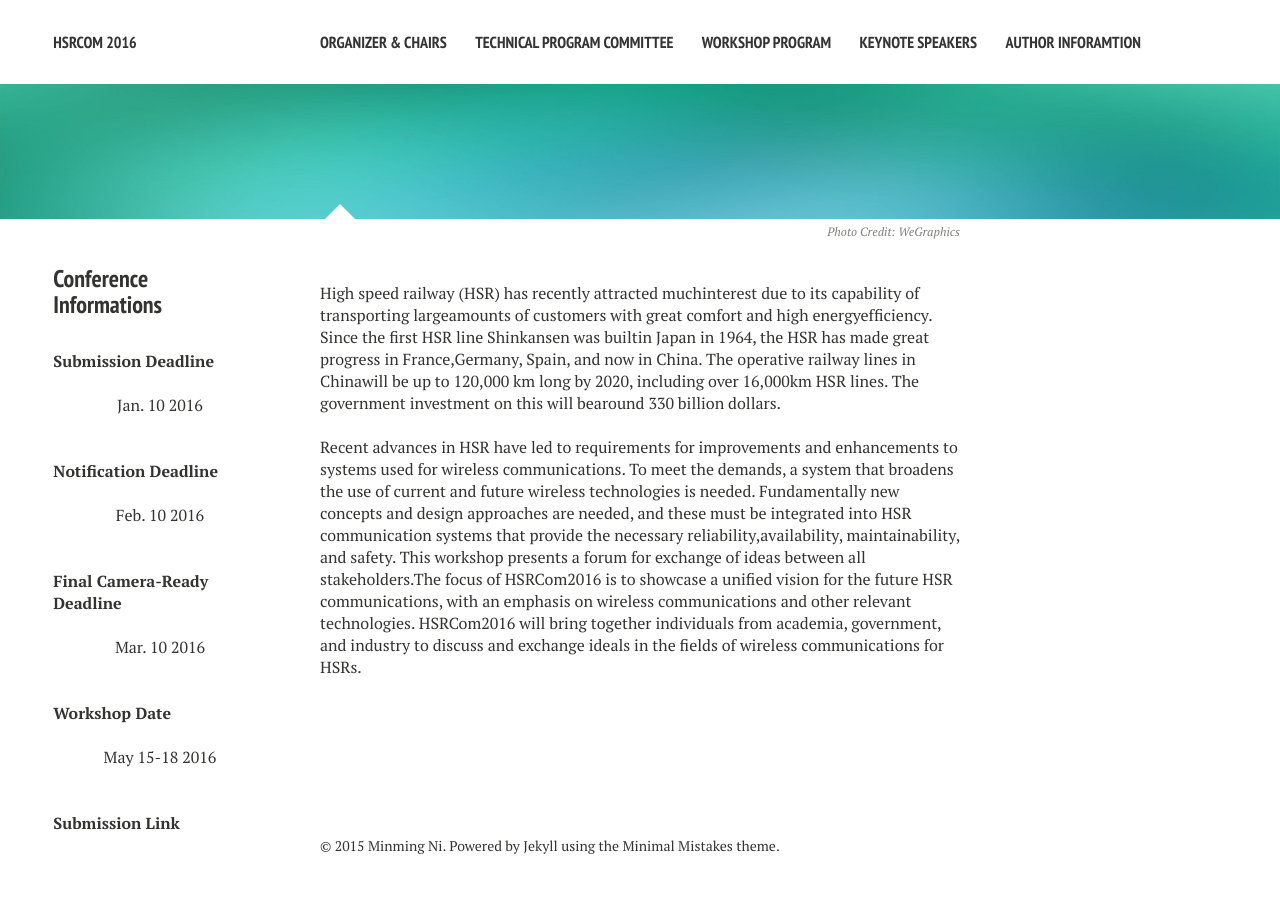
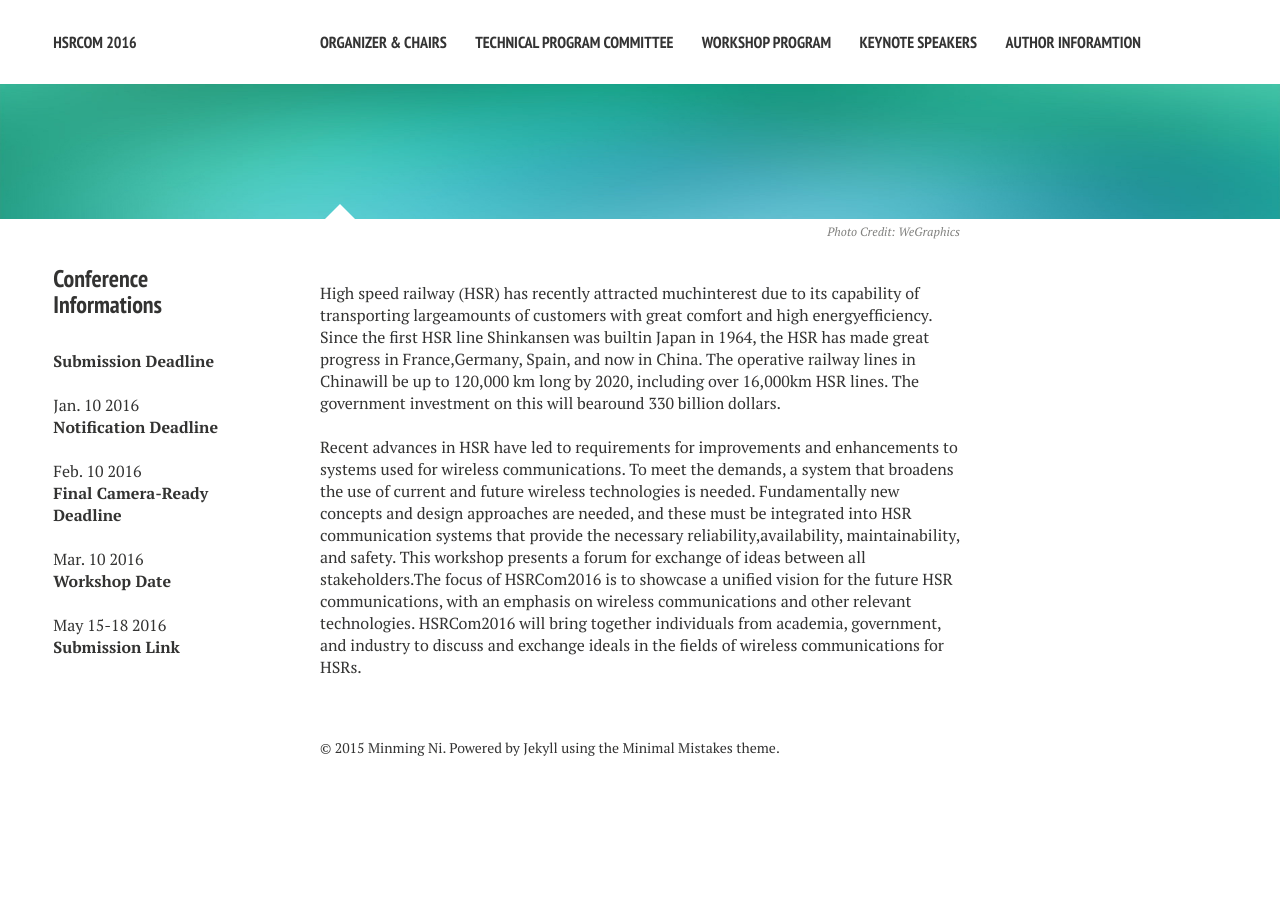
Before and after one commit to maxxx437/hsrcom2016, a Jekyll site: the page built from index.md, in a window 1280 px wide. Built offline with Jekyll 4.4.1, drawn with Linux system fonts in a browser that asks for light colours; nearby versions of some CDN libraries.

Commit message:
Update _author-bio.html

```diff
--- a/_includes/_author-bio.html
+++ b/_includes/_author-bio.html
@@ -18,26 +18,22 @@
 <strong>Submission Deadline</strong>
 <BR>
 <BR>
-	<div class="text" style=" text-align:center;">Jan. 10 2016</div>
-	<BR>
+	Jan. 10 2016
 <BR>
 <strong>Notification Deadline</strong>
 <BR>
 <BR>
-	<div class="text" style=" text-align:center;">Feb. 10 2016</div>
-	<BR>
+	Feb. 10 2016
 <BR>
 <strong>Final Camera-Ready Deadline</strong>
 <BR>
 <BR>
-	<div class="text" style=" text-align:center;">Mar. 10 2016</div>
-	<BR>
+	Mar. 10 2016
 <BR>
 <strong>Workshop Date</strong>
 <BR>
 <BR>
-	<div class="text" style=" text-align:center;">May 15-18 2016</div>
-	<BR>
+	May 15-18 2016
 <BR>
 <strong>Submission Link</strong>
 
```
